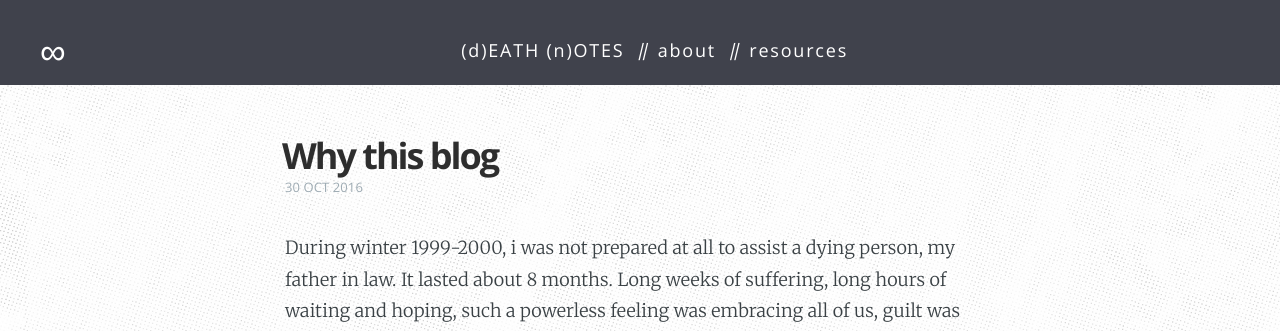
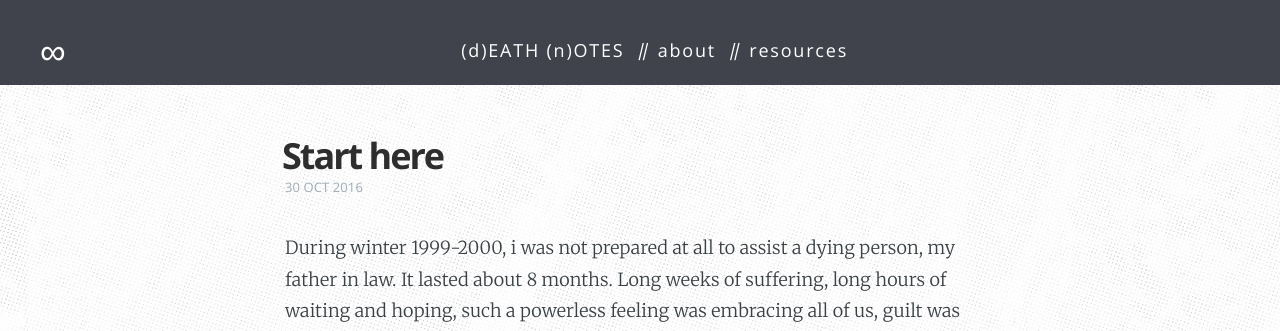
Before and after one commit to chrisvidal/death-notes, a Jekyll site: the page built from _posts/2016-10-30-introduction.md, in a window 1280 px wide. Shown: the top 331 px of the page. Built offline with Jekyll 4.4.1, drawn with Linux system fonts in a browser that asks for light colours.

Commit message:
intro updaed

```diff
--- a/_posts/2016-10-30-introduction.md
+++ b/_posts/2016-10-30-introduction.md
@@ -1,6 +1,6 @@
 ---
 layout: post
-title:  "Why this blog"
+title:  "Start here"
 permalink: "/introduction"
 #categories: jekyll update
 author: christophe
```
